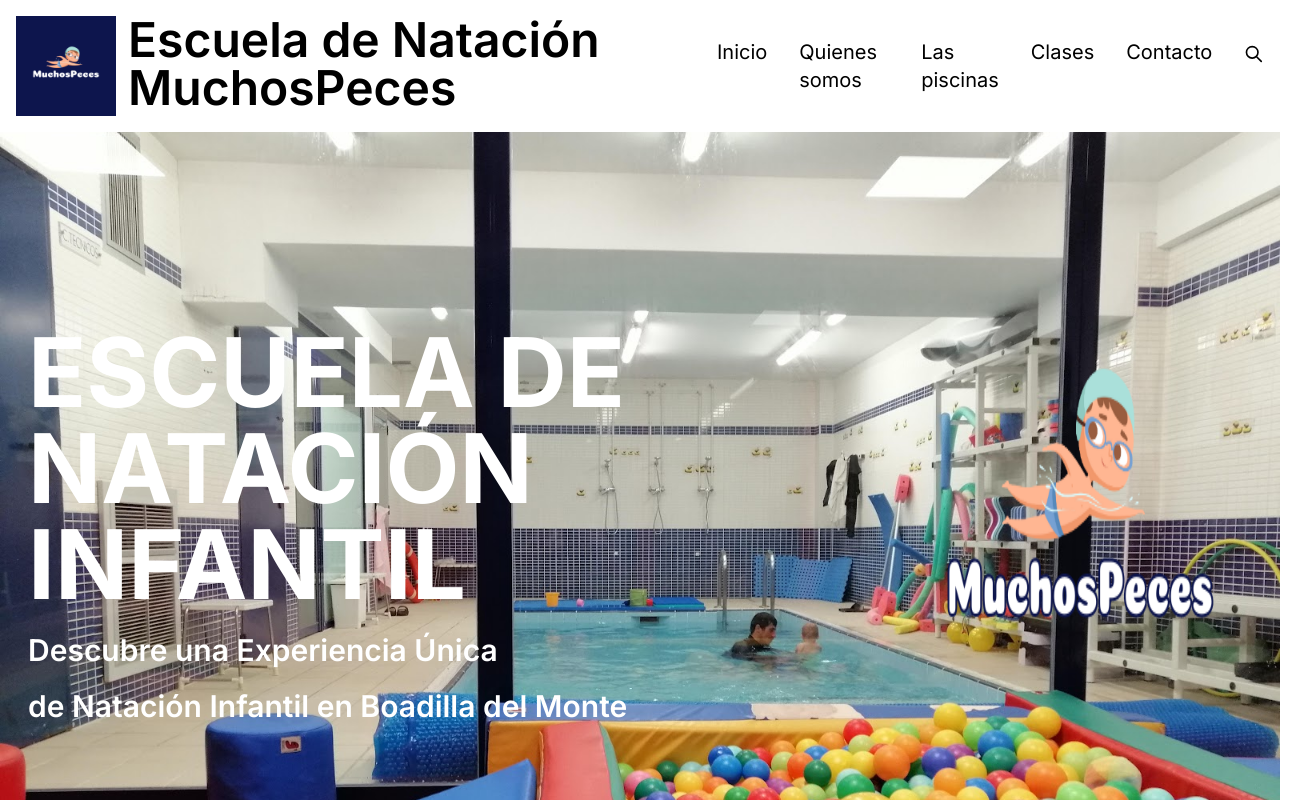
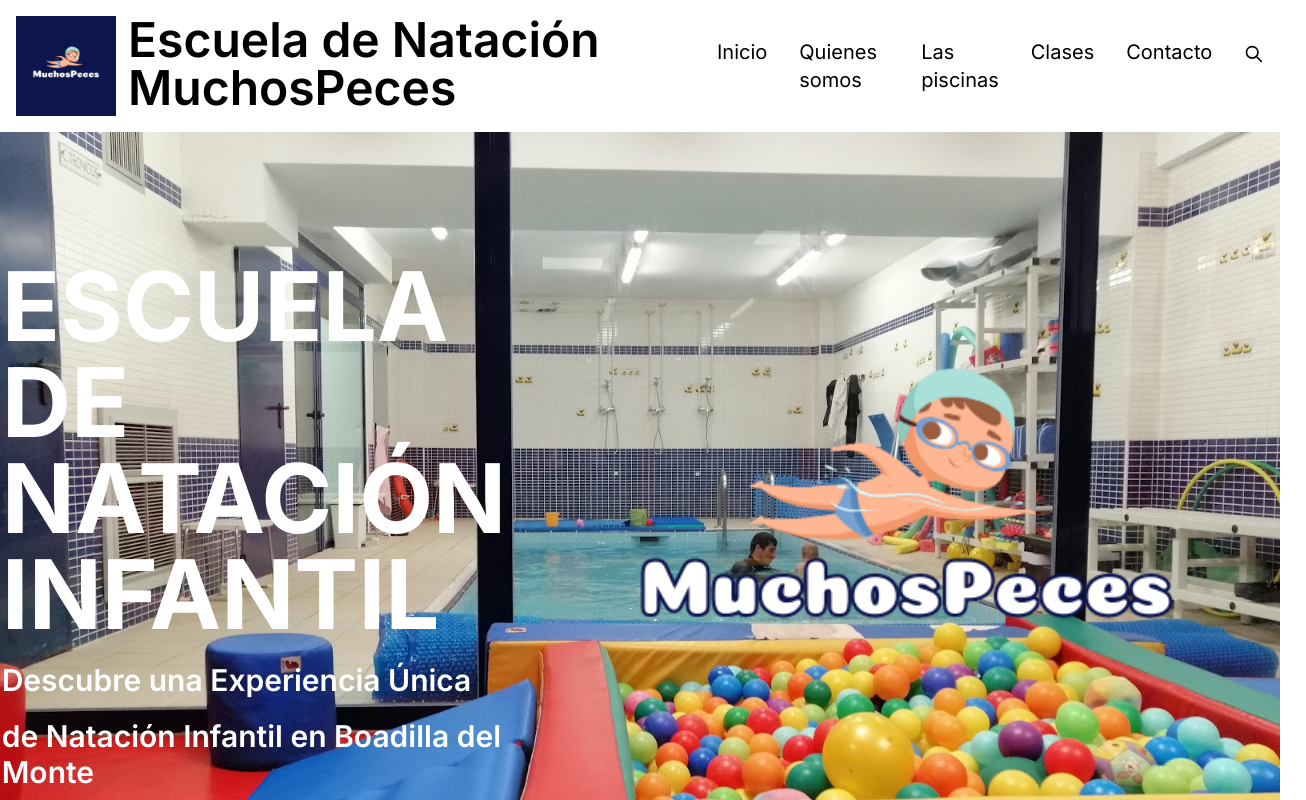
Before and after one commit to elias1991xNataly/muchospecesnextjs, a Next.js app: page / in a window 1280 px wide. Shown: the top 800 px of the page, 1306 px wide, since content can reach past the window. Built offline with nearby package versions, Linux system fonts and the light colour scheme.

Commit message:
fixing sizes

```diff
--- a/src/app/components/HeroSection.jsx
+++ b/src/app/components/HeroSection.jsx
@@ -5,8 +5,10 @@
 
 const HeroSection = () => {
     return (
+        <div className='w-screen'>
             <div
-            className="lg:h-screen bg-[length:390px_800px]  sm:bg-cover  bg-hero-image  w-screen flex flex-col lg:flex-row content-center justify-center"
+                className="lg:h-screen bg-cover bg-no-repeat sm:bg-cover bg-hero-image w-screen flex flex-col lg:flex-row content-center justify-center"
+                style={{ backgroundImage: `url(${Logo})`, backgroundSize: 'cover', backgroundPosition: 'center' }}
             >
                 <a name="Inicio"></a>
                 <div className='flex justify-center ml-14 lg:ml-7  flex-col'>
@@ -15,8 +17,9 @@
                     <p className='text-white mt-5 text-3xl font-semibold'> de Natación Infantil en Boadilla del Monte</p>
                 </div>
                 <Image
-                alt="" src={Logo} width={400} height={400} />
-
+                    alt="" src={Logo} width={400} height={400} layout="responsive" objectFit="cover" objectPosition="center"
+                />
+            </div>
         </div>
     )
 }
```
Lines whose indentation alone changed are shown as unchanged.
